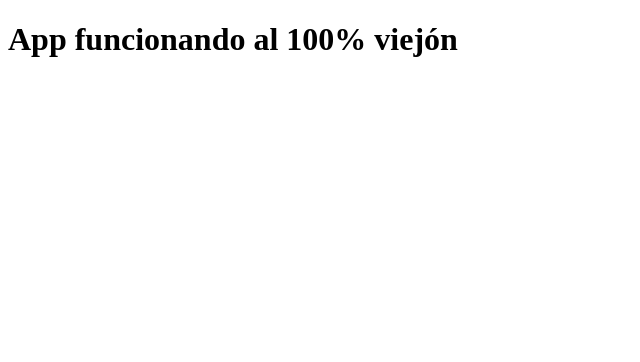
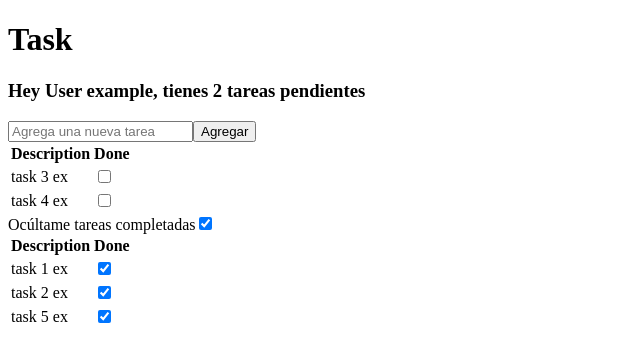
Before and after one commit to eduardoGao/taskapp, a React app: page / in a window 1280 px wide. Shown: the top 362 px of the page, without its empty margins (0-640 px from the left). Built offline with nearby package versions, Linux system fonts and the light colour scheme.

Commit message:
[ADD] componente para crear y alistar tareas completadas & localStorage

```diff
--- a/src/App.jsx
+++ b/src/App.jsx
@@ -1,8 +1,113 @@
-import React from 'react'
+import React, { useState, useEffect } from 'react'
+import { TaskRow } from "./components/TaskRow"
+import { Header } from "./components/Header"
+import { CreateTask } from "./components/CreateTask"
+import { TasksToggle } from "./components/TasksToggle"
+//import { EditUserName } from "./components/EditUserName"
 
 function App() {
+  const [userName, setUserName] = useState("")
+  const [taskItems, setTaskItems] = useState([])
+  const [show, setShow] = useState(true)
+
+
+  useEffect(() => {
+    let local = localStorage.getItem('tasks')
+    if(local == null) {
+      setTaskItems([
+        {name: "task 1 ex", done: true},
+        {name: "task 2 ex", done: true},
+        {name: "task 3 ex", done: false},
+        {name: "task 4 ex", done: false},
+        {name: "task 5 ex", done: true},
+      ])
+      setUserName('User example')
+    } else {
+      setTaskItems(JSON.parse(local))
+      setUserName('Loco')
+    }
+  }, [])
+
+  useEffect(() => {
+    localStorage.setItem('tasks', JSON.stringify(taskItems))
+  }, [taskItems])
+
+  const addTask = (newTask) => {
+    if(!taskItems.find(task => task.name === newTask)) {
+      setTaskItems([
+        {name: newTask, done: false},
+        ...taskItems
+      ])
+    }
+
+  }
+
+  const toggleTask = (task) => {
+    setTaskItems(
+      taskItems.map(item => (
+        item.name === task.name ? {
+          ...item,
+          done: !item.done
+        } : item
+      ))
+    )
+  }
+
+  function taskTableRows(doneValue) {
+    return taskItems.filter(task => task.done === doneValue)
+      .map((task) => (
+        <TaskRow
+          tasks={task}
+          key={task.name}
+          toggleTask={toggleTask}
+        />
+        )
+      )
+  }
+
+
+  const handleShow = () => {
+    setShow(!show)
+  }
+
+
+
+
+
   return(
-    <h1>App funcionando al 100% viejón</h1>
+    <>
+      <Header user={userName} taskPending={taskItems} />
+
+      <CreateTask addNewTask={addTask} />
+      <table>
+        <thead>
+          <tr>
+            <th>Description</th>
+            <th>Done</th>
+          </tr>
+        </thead>
+        <tbody>
+          {taskTableRows(false)}
+        </tbody>
+      </table>
+      <div>
+      <TasksToggle handleShow={handleShow} checked={show} isShow={`${!show ? 'Muéstrame' : 'Ocúltame'} tareas completadas`} />
+      {
+        show &&
+          <table>
+            <thead>
+              <tr>
+                <th>Description</th>
+                <th>Done</th>
+              </tr>
+            </thead>
+            <tbody>
+              {taskTableRows(true)}
+            </tbody>
+          </table>
+      }
+      </div>
+    </>
   )
 }
 
--- /dev/null
+++ b/src/components/CreateTask.jsx
@@ -0,0 +1,27 @@
+import React, { useState } from 'react'
+
+export function CreateTask({ addNewTask }) {
+  const [newTask, setNewTask] = useState("")
+
+  const handleTask = (event) => {
+    setNewTask(event.target.value)
+  }
+
+  const handleNewTask = () => {
+    //console.log(newTask)
+    addNewTask(newTask)
+    setNewTask("")
+  }
+
+  return(
+    <div>
+      <input
+        type="text"
+        placeholder="Agrega una nueva tarea"
+        value={newTask}
+        onChange={handleTask}
+      />
+      <button onClick={handleNewTask}>Agregar</button>
+    </div>
+  )
+}
--- /dev/null
+++ b/src/components/EditUserName.jsx
@@ -0,0 +1,16 @@
+import React from 'react'
+
+export function EditUserName({ value }) {
+  const handleName = (event) => {
+    setName(event.target.value)
+  }
+
+  return (
+    <div>
+      <input
+        type='text'
+        value={value}
+      />
+    </div>
+  )
+}
--- /dev/null
+++ b/src/components/Header.jsx
@@ -0,0 +1,10 @@
+import React from 'react'
+
+export function Header({ user, taskPending }) {
+  return(
+    <header>
+      <h1>Task</h1>
+      <h3>Hey {user}, tienes {taskPending.filter(task => !task.done).length} tareas pendientes</h3>
+    </header>
+  )
+}
--- /dev/null
+++ b/src/components/TaskRow.jsx
@@ -0,0 +1,16 @@
+import React from 'react'
+
+export function TaskRow({ tasks, toggleTask }) {
+  return(
+    <tr key={tasks.name}>
+      <td>{tasks.name}</td>
+      <td>
+        <input
+          type="checkbox"
+          checked={tasks.done}
+          onChange={() => toggleTask(tasks)}
+          />
+      </td>
+    </tr>
+  )
+}
--- /dev/null
+++ b/src/components/TasksToggle.jsx
@@ -0,0 +1,10 @@
+import React from "react";
+
+export function TasksToggle({ handleShow, checked, isShow }) {
+  return (
+    <>
+      <span>{isShow}</span>
+      <input type="checkbox" checked={checked} onChange={() => handleShow()} />
+    </>
+  );
+}
--- a/webpack.config.js
+++ b/webpack.config.js
@@ -8,6 +8,9 @@ module.exports = {
     path: path.resolve(__dirname, 'dist'),
     filename: "bundle.js",
     publicPath: "/"
+  },
+  resolve: {
+    extensions: ['.js', '.jsx'],
   },
   module: {
     rules: [
```
